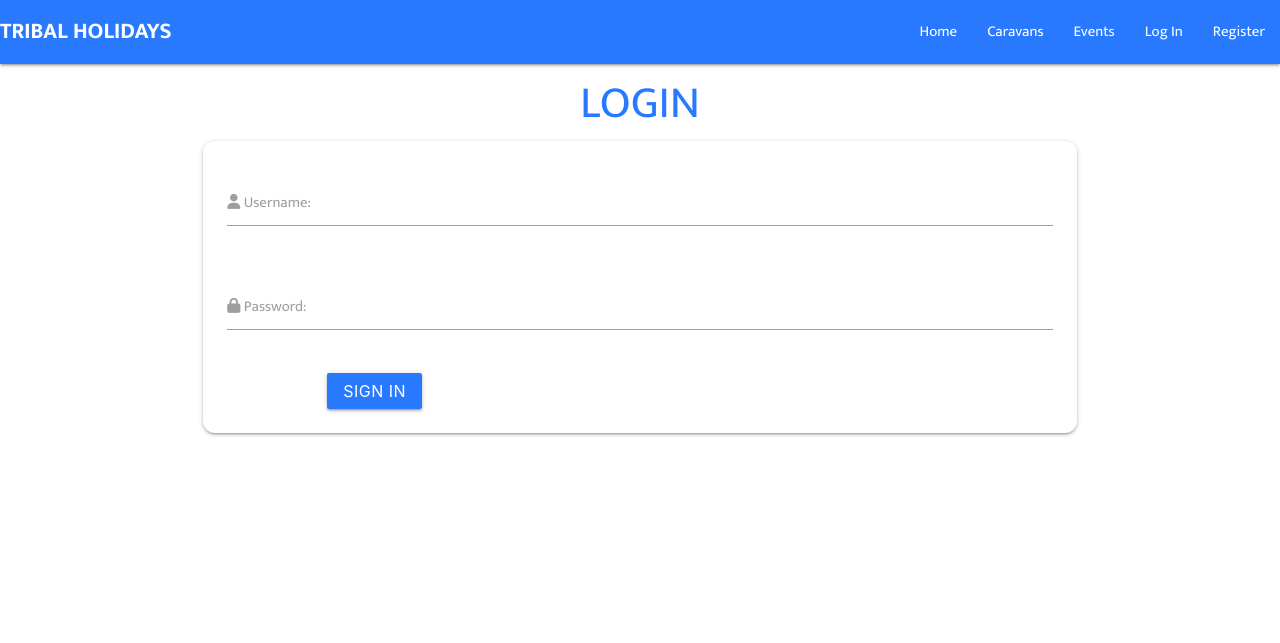
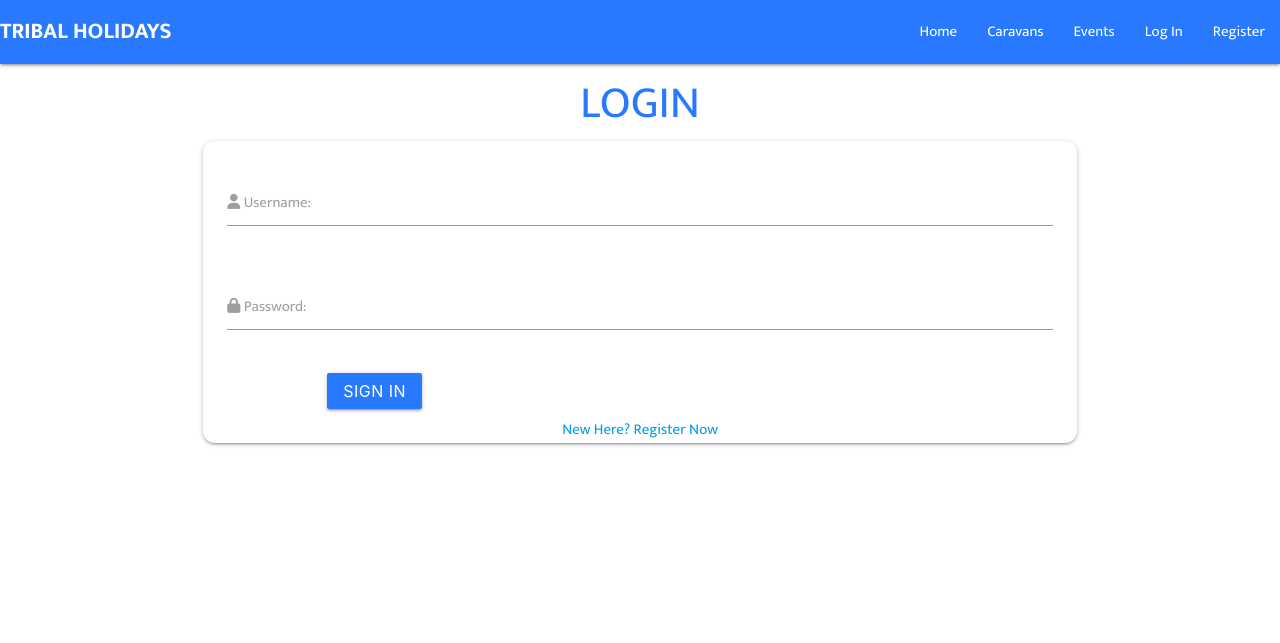
Before and after one commit to ABaron21/Tribal_Holidays, a Flask app: page /login in a window 1280 px wide. Shown: the top 643 px of the page. Run offline with Flask 2, Linux system fonts and the light colour scheme; some libraries are stand-ins or nearby versions.

Commit message:
Add links between register and login pagew

```diff
--- a/holidaymanager/static/css/style.css
+++ b/holidaymanager/static/css/style.css
@@ -110,7 +110,7 @@ main {
     text-align: center;
 }
 
-/*Register Page*/
+/*Register & Login Page*/
 .register-title, .password-title,
 .change-details-title, .page-title{
     margin-top: 15px;
@@ -118,7 +118,7 @@ main {
     color: #2979ff;
     font-size: 3em;
 }
-.register-card, .change-password-card,
+.register-card, .login-card, .change-password-card,
 .change-details-card, .add-caravan-card,
 .add-event-card, .search-card{
     border-radius: 12px;
@@ -126,6 +126,10 @@ main {
 .signup-btn{
     font-size: 16px;
     margin-left: 100px;
+}
+.login-card .btn,
+.register-card .btn{
+    margin-bottom: 10px;
 }
 
 /*Caravan Page*/
--- a/holidaymanager/templates/login.html
+++ b/holidaymanager/templates/login.html
@@ -1,10 +1,10 @@
 {% extends 'base.html' %}
 {% block content %}
 <div class="container">
-    <h1 class="register-title uppercase center">Login</h1>
+    <h1 class="page-title uppercase center">Login</h1>
     <div class="row">
         <div class="col s12">
-            <div class="card register-card">
+            <div class="card login-card">
                 <div class="card-content">
                     <form method="POST" action="{{ url_for('login') }}">
                         <div class="row">
@@ -20,6 +20,9 @@
                             </div>
                         </div>
                         <button type="submit" class="btn signup-btn blue accent-3">Sign In</button>
+                        <div class="col s12 center">
+                            <a href="{{ url_for('register') }}">New Here? Register Now</a>
+                        </div>
                     </form>
                 </div>
             </div>
--- a/holidaymanager/templates/register.html
+++ b/holidaymanager/templates/register.html
@@ -47,6 +47,9 @@
                             </div>
                         </div>
                         <button type="submit" class="btn signup-btn blue accent-3">Sign Up!</button>
+                        <div class="col s12 center">
+                            <a href="{{ url_for('login') }}">Already a user? Login here</a>
+                        </div>
                     </form>
                 </div>
             </div>
```
